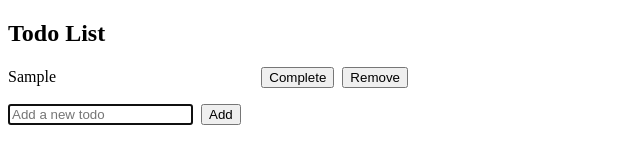
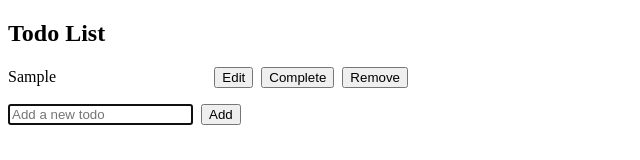
Before and after one commit to mailkev14/react-ai-journey, a React (Vite) app in the folder projects/sample-todo-app/: page / in a window 1280 px wide. Both pictures are taken after typing "Sample" into the empty fields and a click on the button "Add". Shown: the top 160 px of the page, without its empty margins (0-640 px from the left). Built offline with nearby package versions, Linux system fonts and the light colour scheme.

Commit message:
feat: Day 3 (implement edit functionality)

```diff
--- a/projects/sample-todo-app/src/App.jsx
+++ b/projects/sample-todo-app/src/App.jsx
@@ -1,11 +1,12 @@
-import { useRef, useState } from 'react'
+import { useCallback, useRef, useState } from 'react'
 
 function App() {
   const inputRef = useRef(null);
   const [items, setItems] = useState([])
+  const [editIndex, setEditIndex] = useState(-1);
 
-  const handleOnSubmit = (event) => {
-    const text = inputRef.current.value;
+  const handleOnSubmit = useCallback((event) => {
+    const text = inputRef.current?.value?.trim();
     event.preventDefault();
 
     if (!text) return;
@@ -15,42 +16,100 @@ function App() {
     setItems(prev => [...prev, { text, completed: false }]);
     inputRef.current.value = '';
     inputRef.current.focus();
-  }
+  }, [items]);
 
-  const removeItem = (index) => setItems(prev => prev.filter((_, i) => i !== index  ));
+  const removeItem = useCallback((index) => setItems(prev => prev.filter((_, i) => i !== index  )), []);
 
-  const toggleComplete = (index) => setItems(prev => prev.map((item, i) => i === index ? {...item, completed: !item.completed} : item));
+  const toggleComplete = useCallback((index) => setItems(prev => prev.map((item, i) => i === index ? {...item, completed: !item.completed} : item)), []);
+
+  const handleOnEdit = useCallback((index) => setEditIndex(index), [] )
+
+  const handleOnUpdate = useCallback((text) => {
+    if (editIndex < 0) return false;
+
+    setItems(prev => items.map((item, i) => i === editIndex ? {...item, text} : item ))
+
+    setEditIndex(-1);
+  }, []);
+
+  const handleOnCancel = useCallback(() => setEditIndex(-1), [])
 
   return (
     <section>
       <h1>Todo List</h1>
 
-      <TodoList items={items} toggleComplete={toggleComplete} removeItem={removeItem} />
+      <TodoList
+        editIndex={editIndex}
+        onEdit={handleOnEdit}
+        onUpdate={handleOnUpdate}
+        onCancel={handleOnCancel}
+        items={items}
+        toggleComplete={toggleComplete}
+        removeItem={removeItem}
+      />
 
       <TodoForm inputRef={inputRef} onSubmit={handleOnSubmit} />
     </section>
   )
 }
 
-const TodoList = ({ items, toggleComplete, removeItem }) => items?.length ? (
+const TodoList = ({ items, toggleComplete, removeItem, editIndex, onEdit, onUpdate, onCancel }) => items?.length ? (
   <ul style={{ listStyle: 'none', padding: 0, marginTop: '1rem', maxWidth: '400px' }}>
     {items.map((item, index) => (
-      <TodoItem key={index} item={item} index={index} toggleComplete={toggleComplete} removeItem={removeItem} />
+      <TodoItem
+        key={index}
+        item={item}
+        index={index}
+        toggleComplete={toggleComplete}
+        removeItem={removeItem}
+        editIndex={editIndex}
+        onEdit={onEdit}
+        onUpdate={onUpdate}
+        onCancel={onCancel}
+      />
     ))}
   </ul>
 ) : (
   <p style={{ marginTop: '1rem' }}>No items yet. Add a new item!</p>
 )
 
-const TodoItem = ({ item, index, toggleComplete, removeItem }) => (
-  <li style={{ display: 'flex', alignItems: 'center', marginBottom: '0.5rem' }}>
+const TodoItem = ({ item, index, toggleComplete, removeItem, editIndex, onEdit, onCancel, onUpdate }) => {
+  const editInputRef = useRef(null);
+  const handleOnSubmit = useCallback((e) => {
+    e.preventDefault();
+
+    const newText = editInputRef.current?.value?.trim();
+
+    if (!newText || newText === item.text) return false;
+
+    editInputRef.current.value = ''
+    onUpdate(newText);
+  }, [onUpdate]);
+
+  const handleOnEdit = useCallback(() => onEdit(index), [onEdit]);
+
+  return (
+    <li style={{ display: 'flex', alignItems: 'center', gap: '0.5rem', marginBottom: '0.5rem', width: '100%' }}>
+      {editIndex === index ? (
+        <form onSubmit={handleOnSubmit} style={{display: 'flex', gap: '0.5rem'}}>
+          <input type="text" ref={editInputRef} defaultValue={item.text} />
+
+          <button type="submit">Save</button>
+          <button onClick={onCancel}>Cancel</button>
+        </form>
+      ) : (
+        <>
           <span style={{ textDecoration: item.completed ? 'line-through' : 'none', flexGrow: 1 }}>{item.text}</span>
-    <button onClick={() => toggleComplete(index)} style={{ marginRight: '0.5rem' }}>
+          <button onClick={handleOnEdit}>Edit</button>
+          <button onClick={() => toggleComplete(index)}>
             {item.completed ? 'Undo' : 'Complete'}
           </button>
           <button onClick={() => removeItem(index)}>Remove</button>
+        </>
+      )}
     </li>
   )
+}
 
 const TodoForm = ({ inputRef, onSubmit }) => {
   return (
```
Lines whose indentation alone changed are shown as unchanged.
